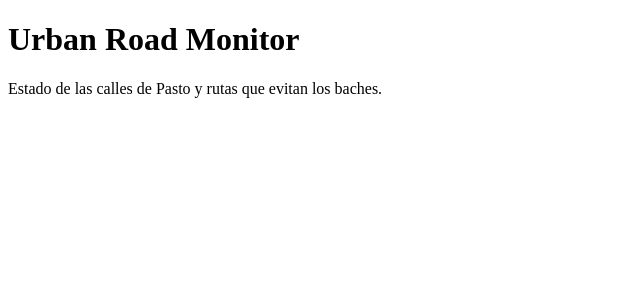
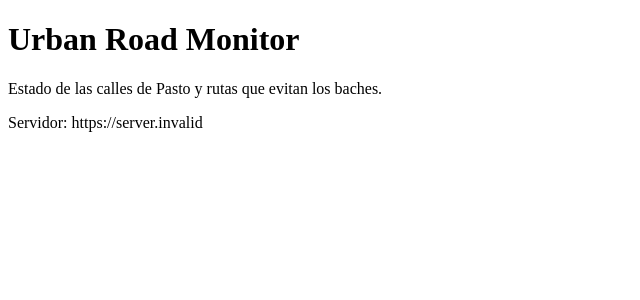
Before and after one commit to arleyriascos/urban-road-monitor-frontend, a React (Vite) app: page / in a window 1280 px wide. Shown: the top 300 px of the page, without its empty margins (0-640 px from the left). Built offline with nearby package versions, Linux system fonts and the light colour scheme; no server answers.

Commit message:
feat: add API URL configuration
Co-authored-by: Arley Riascos <arley.riascos@campusucc.edu.co>

```diff
--- a/src/App.tsx
+++ b/src/App.tsx
@@ -1,8 +1,11 @@
+import { apiUrl } from './config/env';
+
 export function App() {
   return (
     <main>
       <h1>Urban Road Monitor</h1>
       <p>Estado de las calles de Pasto y rutas que evitan los baches.</p>
+      <p>Servidor: {apiUrl}</p>
     </main>
   );
 }
--- /dev/null
+++ b/src/config/env.ts
@@ -0,0 +1,15 @@
+/**
+ * Backend URL. The frontend only knows this address: it never talks to the
+ * database or the AI service directly.
+ *
+ * - Local development: http://localhost:3000 (default)
+ * - Vercel: set VITE_API_URL to the Render URL in the project settings
+ */
+const DEFAULT_API_URL = 'http://localhost:3000';
+
+function normalizeUrl(url: string): string {
+  // Remove trailing slashes so "https://api.com/" and "https://api.com" behave the same.
+  return url.trim().replace(/\/+$/, '');
+}
+
+export const apiUrl = normalizeUrl(import.meta.env.VITE_API_URL || DEFAULT_API_URL);
```
Also changed, not shown: src/vite-env.d.ts (added, +11 -0 lines), 2 other files (tests, documents, lock files or other folders).
